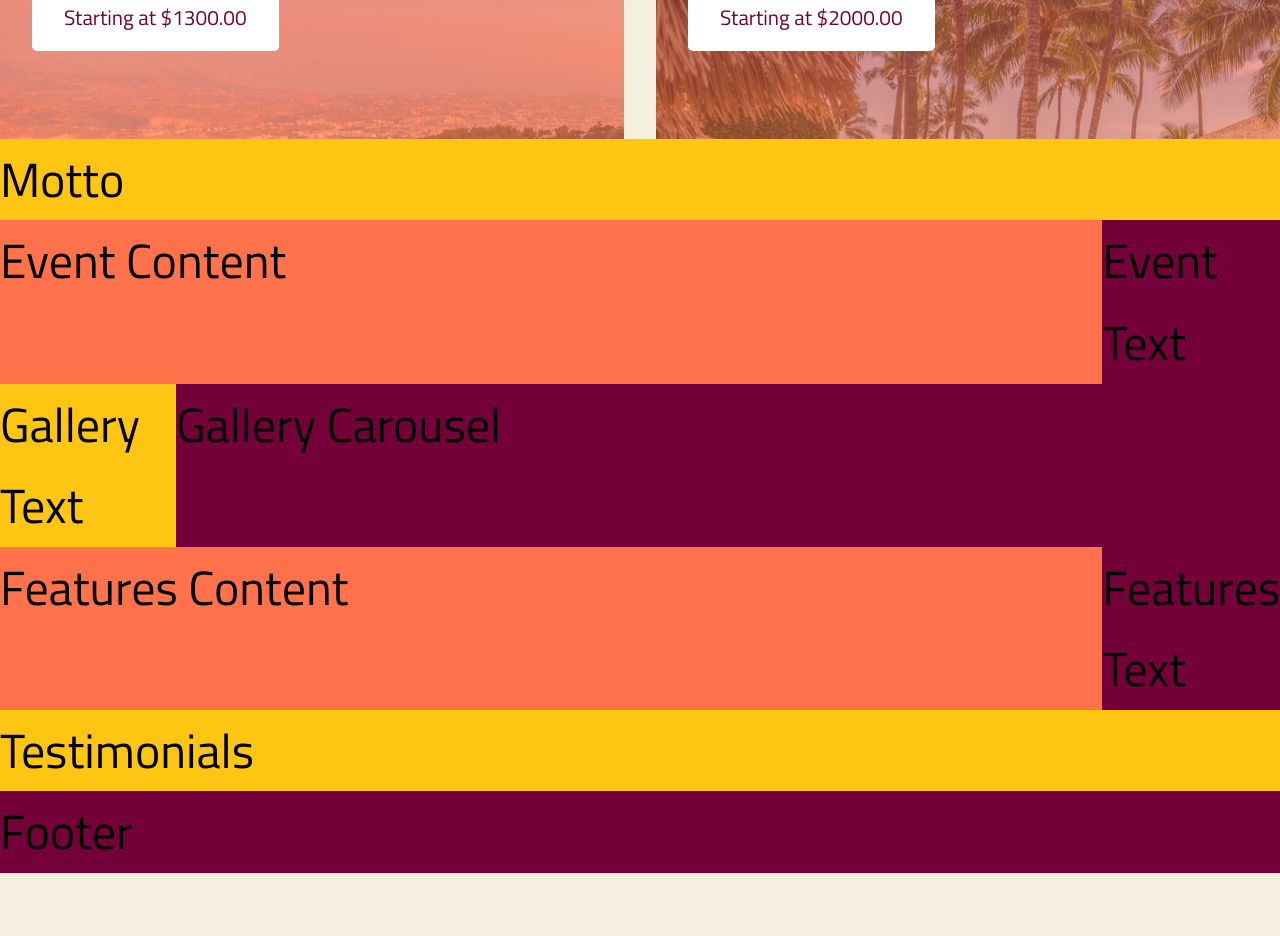
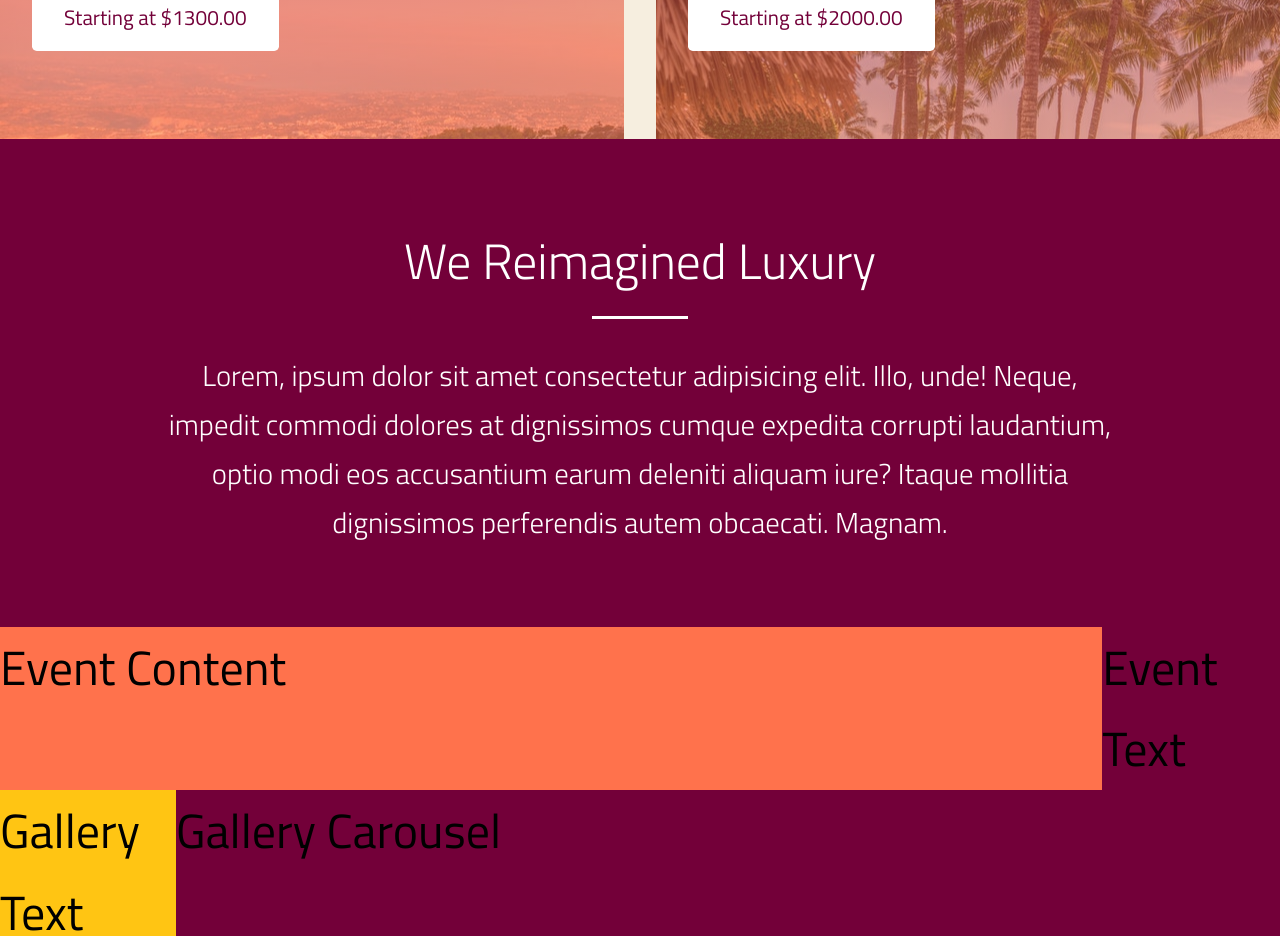
Before and after one commit to joepasss/sass_study, a React (Create React App) app in the folder vlv/: page / in a window 1280 px wide. Shown: the part 3200-4136 px from the top of the page. Before the commit the page ends 4073 px from the top, so only its background shows below. Built offline with nearby package versions, Linux system fonts and the light colour scheme.

Commit message:
Motto Section

```diff
--- a/vlv/src/sections/motto/Motto.tsx
+++ b/vlv/src/sections/motto/Motto.tsx
@@ -1,5 +1,17 @@
 import './motto.scss';
 
 export const Motto = () => {
-  return <section id='motto'>Motto</section>;
+  return (
+    <section id='motto'>
+      <div className='content'>
+        <h2 className='motto-title'>We Reimagined Luxury</h2>
+        <p className='motto-para'>
+          Lorem, ipsum dolor sit amet consectetur adipisicing elit. Illo, unde!
+          Neque, impedit commodi dolores at dignissimos cumque expedita corrupti
+          laudantium, optio modi eos accusantium earum deleniti aliquam iure?
+          Itaque mollitia dignissimos perferendis autem obcaecati. Magnam.
+        </p>
+      </div>
+    </section>
+  );
 };
--- a/vlv/src/sections/motto/motto.scss
+++ b/vlv/src/sections/motto/motto.scss
@@ -1,7 +1,44 @@
 @import '../../style/global_var.scss';
 
 section#motto {
-  background-color: $color-secondary;
+  background-color: $color-primary;
 
   grid-column: container-start / container-end;
+
+  padding: 10vh 3vw;
+
+  div.content {
+    width: 80%;
+    margin: 0 auto;
+    text-align: center;
+
+    h2.motto-title {
+      font-size: $font-size-title;
+      padding: 0 2rem 1rem;
+      font-weight: 300;
+      color: white;
+      margin-bottom: 2rem;
+      position: relative;
+
+      &::after {
+        content: '';
+        position: absolute;
+        bottom: 0;
+        left: 45%;
+        height: 0.2rem;
+        width: 10%;
+        background-color: white;
+      }
+    }
+  }
 }
+
+@media screen and (max-width: 600px) {
+  section#motto {
+    div.content {
+      p.motto-para {
+        font-size: 1.5rem;
+      }
+    }
+  }
+}
```
